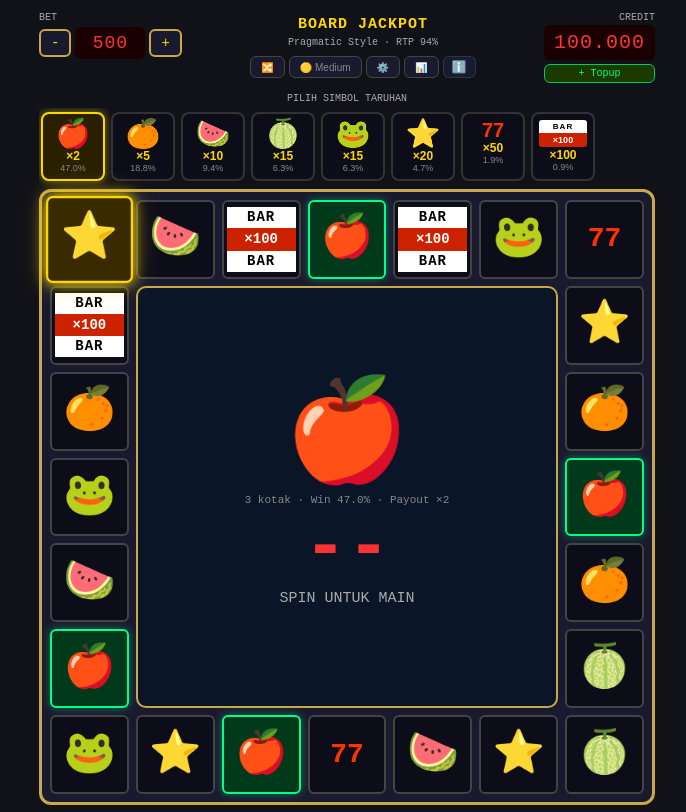
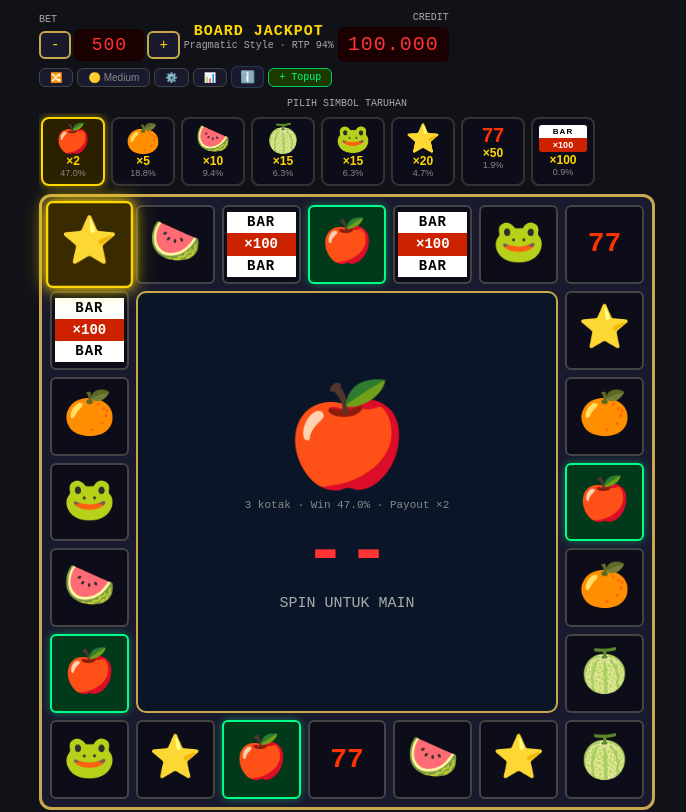
Before and after one commit to devhdn-212/slotmachine-fruit, a Svelte app: page / in a window 1280 px wide. Shown: the top 812 px of the page, without its empty margins (293-979 px from the left). Built offline with nearby package versions, Linux system fonts and the light colour scheme.

Commit message:
update layout header

```diff
--- a/src/App.svelte
+++ b/src/App.svelte
@@ -566,36 +566,23 @@
 <div class="game">
   <!-- Top bar -->
   <div class="top-bar">
-    <!-- BET + SIMBOL di kiri -->
-    <div class="top-left">
-      <div class="bet-inline">
+    <!-- Row 1: BET | TITLE | CREDIT -->
+    <div class="top-row1">
+      <div class="top-bet">
         <div class="lbl">BET</div>
-        <div style="display:flex;gap:4px;align-items:center;margin-top:2px">
+        <div class="bet-row">
             <button class="btn-sm" onclick={()=>changeBet(-1)} disabled={spinning}>-</button>
             <div class="led">{fmt(bet)}</div>
             <button class="btn-sm" onclick={()=>changeBet(1)} disabled={spinning}>+</button>
         </div>
       </div>
-    </div>
-
-    <!-- Title di tengah -->
-    <div class="title-box">
+
+      <div class="top-title">
         <div class="title">BOARD JACKPOT</div>
         <div class="subtitle">Pragmatic Style · RTP {actualRTP || 94}%</div>
-      <div class="top-btns">
-        <button class="btn-shuffle" onclick={shuffleBoard} disabled={spinning}>🔀</button>
-        <button class="btn-shuffle" class:admin-active={showVol} onclick={()=>showVol=!showVol}>
-          {#if volId==='low'}🟢{:else if volId==='high'}🔴{:else}🟡{/if}
-          {VOL_TIERS.find(v=>v.id===volId)?.label}
-        </button>
-        <button class="btn-shuffle" class:admin-active={showAdmin} onclick={()=>showAdmin=!showAdmin}>⚙️</button>
-        <button class="btn-shuffle" class:admin-active={showSim} onclick={()=>showSim=!showSim}>📊</button>
-        <button class="btn-info-tog" onclick={()=>showInfo=!showInfo}>ℹ️</button>
-      </div>
-    </div>
-
-    <!-- CREDIT di kanan -->
-    <div class="top-right">
+      </div>
+
+      <div class="top-credit">
         <div class="lbl" style="text-align:right">CREDIT</div>
         <div
           class="led led-credit"
@@ -606,7 +593,20 @@
           class:led-rolling={creditRolling}
           style="font-size:{creditFontSize}"
         >{fmt(displayCredit)}</div>
-      <button class="btn-topup" style="margin-top:4px;width:100%" onclick={openTopup}>+ Topup</button>
+      </div>
+    </div>
+
+    <!-- Row 2: action buttons (full width, centered) -->
+    <div class="top-row2">
+      <button class="btn-shuffle" onclick={shuffleBoard} disabled={spinning}>🔀</button>
+      <button class="btn-shuffle" class:admin-active={showVol} onclick={()=>showVol=!showVol}>
+        {#if volId==='low'}🟢{:else if volId==='high'}🔴{:else}🟡{/if}
+        {VOL_TIERS.find(v=>v.id===volId)?.label}
+      </button>
+      <button class="btn-shuffle" class:admin-active={showAdmin} onclick={()=>showAdmin=!showAdmin}>⚙️</button>
+      <button class="btn-shuffle" class:admin-active={showSim} onclick={()=>showSim=!showSim}>📊</button>
+      <button class="btn-info-tog" onclick={()=>showInfo=!showInfo}>ℹ️</button>
+      <button class="btn-topup" onclick={openTopup}>+ Topup</button>
     </div>
   </div>
 
@@ -926,6 +926,7 @@
 
 
 
+
   <!-- Info Win Panel — collapsible -->
   <details class="info-panel">
     <summary class="info-summary">💡 INFO TARUHAN · {fmt(bet)} × {pickedDef.pay} = {fmt(potentialWin)}</summary>
@@ -1264,14 +1265,16 @@
   :global(#app){background:#111118!important;min-height:100vh}
   :global(meta[name=theme-color]){content:#111118}
   .game{max-width:640px;margin:0 auto;padding:0.75rem;font-family:monospace;background:#111118;user-select:none;min-height:100vh}
-  .top-bar{display:flex;justify-content:space-between;align-items:flex-start;margin-bottom:8px;gap:8px;min-width:0}
-  .top-left{display:flex;flex-direction:column;gap:4px;min-width:0}
-  .top-right{display:flex;flex-direction:column;align-items:flex-end;gap:0;min-width:0}
-  .bet-inline{display:flex;flex-direction:column}
+  .top-bar{display:flex;flex-direction:column;gap:6px;margin-bottom:8px}
+  .top-row1{display:flex;align-items:center;justify-content:space-between;gap:4px}
+  .top-bet{display:flex;flex-direction:column;gap:2px;min-width:0}
+  .bet-row{display:flex;gap:3px;align-items:center}
+  .top-title{text-align:center;flex:1;min-width:0}
+  .top-credit{display:flex;flex-direction:column;align-items:flex-end;gap:2px;min-width:0}
+  .top-row2{display:flex;gap:4px;align-items:center;justify-content:center;flex-wrap:wrap}
   .btn-sm{background:#1a1a2e;color:#ffd700;border:2px solid #c8a84b;border-radius:6px;padding:4px 10px;font-size:14px;cursor:pointer;font-family:monospace}
   .btn-sm:hover:not(:disabled){background:#2a2a4e}
   .btn-sm:disabled{opacity:0.4;cursor:not-allowed}
-  .top-btns{display:flex;gap:4px;margin-top:4px;flex-wrap:wrap;justify-content:center}
 
   /* Volatility modal */
   .vol-modal-btn{width:100%;background:#0d0d1a;border:2px solid #333;border-radius:10px;padding:10px 14px;cursor:pointer;transition:all 0.15s;color:white;text-align:left}
```
Lines whose indentation alone changed are shown as unchanged.
